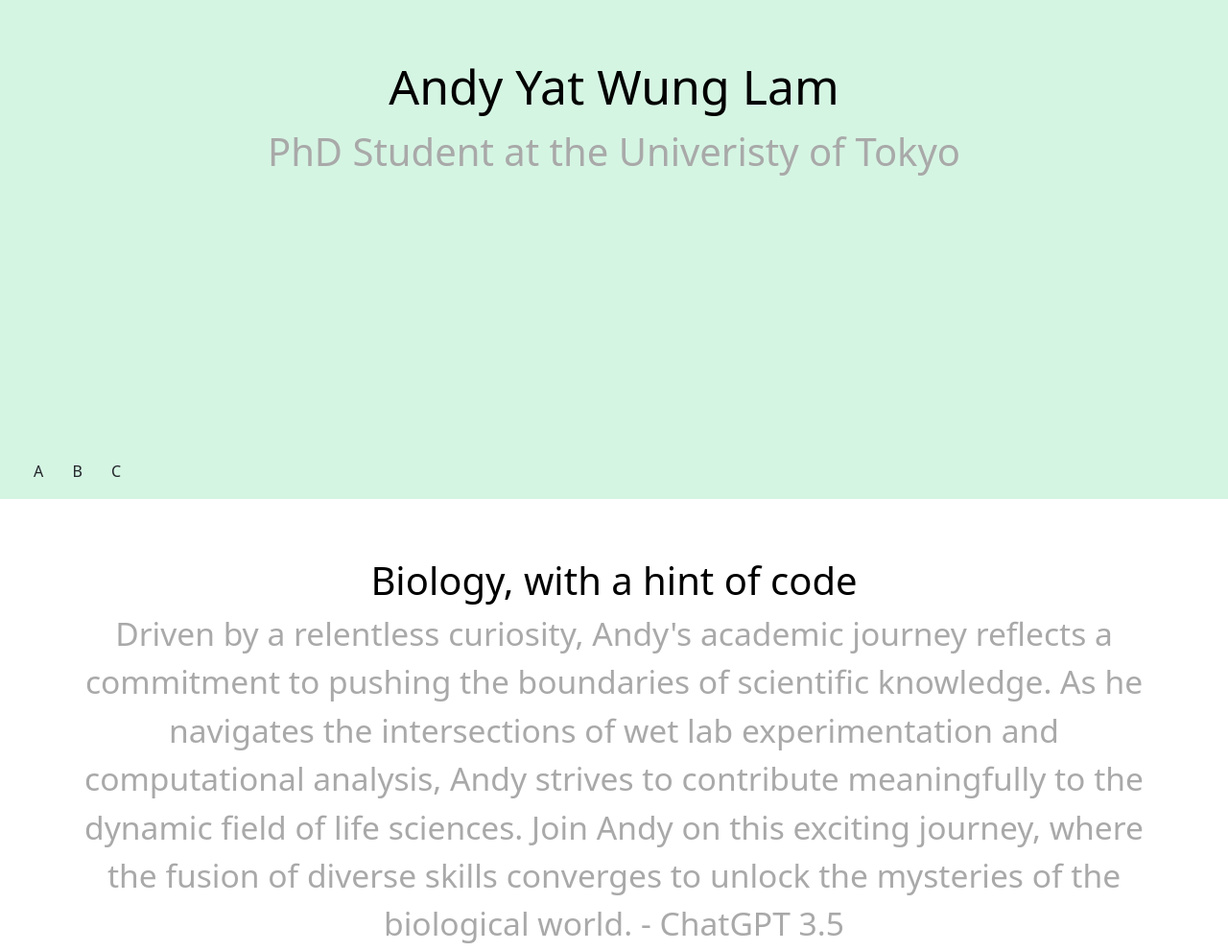
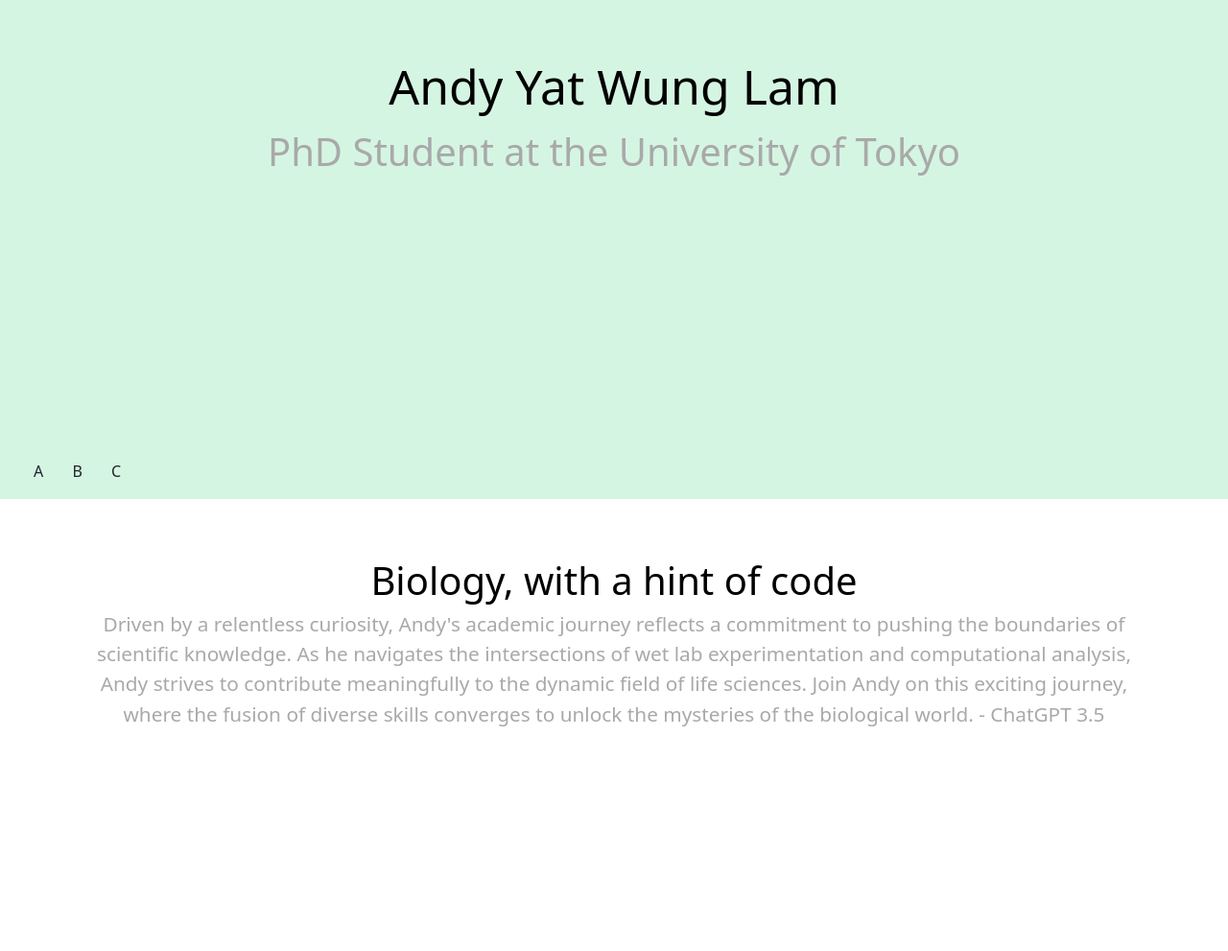
Before and after one commit to aywl/aywl.github.io, a plain HTML site: page index.html in a window 1280 px wide. Shown: the part 280-1271 px from the top of the page at 96% size. Drawn offline with nearby package versions, Linux system fonts and the light colour scheme.

Commit message:
Add files via upload

```diff
--- a/index.html
+++ b/index.html
@@ -32,7 +32,7 @@
 <div id="coverpage-section" class="section container-fluid">
 	<div id="titlebox" class="d-flex align-items-center justify-content-center flex-column">
 		<div class="main-title"> Andy Yat Wung Lam </div>
-		<div class="main-subtitle"> PhD Student at the Univeristy of Tokyo  </div>
+		<div class="main-subtitle"> PhD Student at the University of Tokyo  </div>
 	</div>
 	<div class="align-bottom container align-self-baseline">
 		<button type="button" class="btn">A</button>
--- a/style.css
+++ b/style.css
@@ -127,7 +127,7 @@ img {
 }
 
 .subtitle {
-  font-size: calc(1vh + 2vw);
+  font-size: calc(1vh + 1vw);
   color: darkgrey;
   text-align: center;
 }
```
